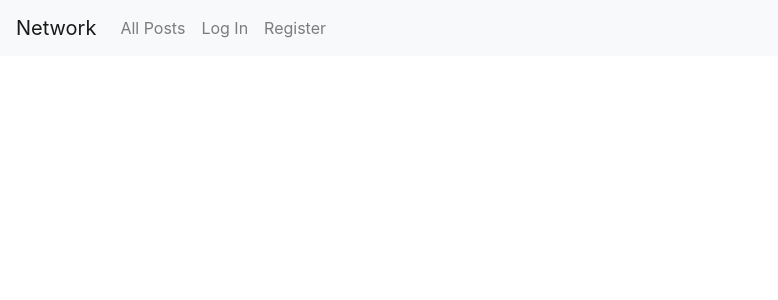
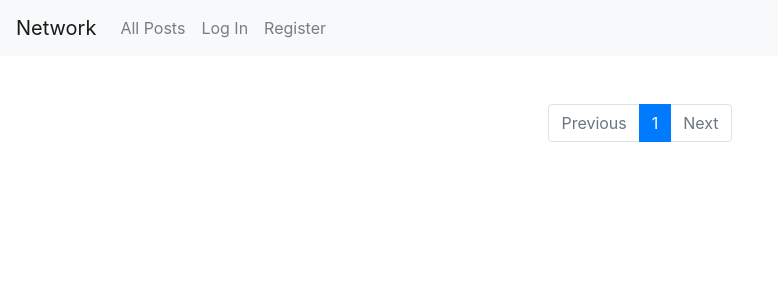
Before and after one commit to AndrewCasta/CS50W-Network, a Django app: page / in a window 1280 px wide. Shown: the top 300 px of the page, without its empty margins (0-778 px from the left). Run offline with Django 3.2, Linux system fonts and the light colour scheme; data that the repository does not hold is empty; some libraries are stand-ins or nearby versions.

Commit message:
add pagination

```diff
--- a/network/static/network/app.js
+++ b/network/static/network/app.js
@@ -1,11 +1,13 @@
 // Get the current user's id
-const userID = JSON.parse(document.getElementById('user_id').textContent);
-console.log(userID);
+const authUsername = JSON.parse(
+  document.getElementById('username').textContent
+);
+console.log(authUsername);
 
 // DOM sections
 const allPostsDOM = document.querySelector('#all-posts');
 const profileDOM = document.querySelector('#profile');
-const followingeDOM = document.querySelector('#following');
+const followingeDOM = document.querySelector('#following-posts');
 const postsDOM = document.querySelector('.posts');
 const profilPostsDOM = document.querySelector('#profile-posts');
 
@@ -16,19 +18,26 @@ const allPostsNav = document.querySelector('#all-posts-nav');
 const profileNav = document.querySelector('#profile-nav');
 const followingNav = document.querySelector('#following-nav');
 
+// Paginator navs
+const allPostsPageNav = document.querySelector('#posts-page-nav');
+const followingPostsPageNav = document.querySelector('#following-page-nav');
+const profilePostsPageNav = document.querySelector('#profile-page-nav');
+
 // Initial page state
-loadPosts(postsDOM);
+loadPosts(postsDOM, allPostsPageNav);
 changeDOM(allPostsDOM);
 
 // =========
 // All-posts
 // =========
 
+const addPostButton = document.querySelector('#addPost');
+
 allPostsNav.addEventListener('click', e => {
   e.preventDefault();
-  loadPosts(postsDOM);
+  loadPosts(postsDOM, allPostsPageNav);
   changeDOM(allPostsDOM, profileDOM);
-  const addPostButton = document.querySelector('#addPost');
+});
 
 if (addPostButton) {
   addPostButton.addEventListener('click', async e => {
@@ -41,10 +50,9 @@ allPostsNav.addEventListener('click', e => {
       }),
     });
     post.value = '';
-      loadPosts();
+    loadPosts(postsDOM, allPostsPageNav);
   });
 }
-});
 
 // ============
 // Following
@@ -58,9 +66,8 @@ if (followingNav) {
 }
 
 function loadFollowingPage() {
-  // fetch posts the user is following
   const username = followingNav.dataset.username;
-  loadPosts(followingeDOM, undefined, username);
+  loadPosts(followingeDOM, followingPostsPageNav, undefined, username);
 
   changeDOM(followingeDOM);
 }
@@ -78,9 +85,11 @@ if (profileNav) {
 
 // set-up follow button
 const followButton = $('#profile-follow');
+if (followButton) {
   followButton.addEventListener('click', e => {
     clickHandlerFollowButton(e.currentTarget.dataset.username);
   });
+}
 
 async function loadProfilePage(username) {
   // fetch the profile data
@@ -113,7 +122,7 @@ async function loadProfilePage(username) {
   }
 
   // add their posts (fetch helper)
-  loadPosts(profilPostsDOM, username);
+  loadPosts(profilPostsDOM, profilePostsPageNav, username);
 
   // Swap the DOM
   changeDOM(profileDOM);
@@ -151,12 +160,18 @@ function changeDOM(onDOM) {
  * @param {*} username - optional arg to load specific user's posts
  * @param {*} following - optional arg to load specific posts user is following
  */
-async function loadPosts(targetDOM, username = '', following = '') {
+async function loadPosts(
+  targetPostsDOM,
+  targetPaginationDOM,
+  username = '',
+  following = '',
+  page = 1
+) {
   const response = await fetch(
-    `/posts?username=${username}&following=${following}`
+    `/posts?username=${username}&following=${following}&page=${page}`
   );
-  const posts = await response.json();
-  const postsHtml = posts
+  const data = await response.json();
+  const postsHtml = data.posts
     .map(postItem => {
       const { username, post, datetime, likes } = postItem;
       return `<div class="post">
@@ -167,14 +182,104 @@ async function loadPosts(targetDOM, username = '', following = '') {
             </div>`;
     })
     .join('');
-  targetDOM.innerHTML = postsHtml;
+  targetPostsDOM.innerHTML = postsHtml;
+
+  // Add event handlers to all usernames for profile nav
   document.querySelectorAll('.username-click').forEach(clickHandle => {
     clickHandle.addEventListener('click', e => {
       username = e.currentTarget.dataset.username;
       loadProfilePage(username);
     });
   });
+
+  // Build the pagination
+  page = parseInt(data.pagination.page);
+  const {
+    page_total: pageTotal,
+    has_next: hasNext,
+    has_previous: hasPrevious,
+  } = data.pagination;
+
+  let pageButtonsHTML = '';
+  for (let i = 1; i <= pageTotal; i++) {
+    pageButtonsHTML += `<li data-pagination="${i}" class="page-item ${
+      i == page ? 'active' : ''
+    }"><a class="page-link">${i}</a></li>`;
   }
+
+  const paginatorHTML =
+    `
+  <li data-pagination="previous" class="page-item ${
+    hasPrevious ? '' : 'disabled'
+  }"><a class="page-link">Previous</a></li>` +
+    pageButtonsHTML +
+    `<li data-pagination="next" class="page-item ${
+      hasNext ? '' : 'disabled'
+    }"><a class="page-link">Next</a></li>
+  `;
+  targetPaginationDOM.innerHTML = paginatorHTML;
+
+  // add event handles
+  const pageItems = targetPaginationDOM.querySelectorAll('.page-item');
+
+  for (const item of pageItems) {
+    item.addEventListener('click', () => {
+      if (item.dataset.pagination === 'previous') previousPage();
+      if (item.dataset.pagination === 'next') nextPage();
+      if (parseInt(item.dataset.pagination)) linkPage(item.dataset.pagination);
+    });
+  }
+
+  function previousPage() {
+    page--;
+    if (page < 1) page = 1;
+    loadPosts(targetPostsDOM, targetPaginationDOM, username, following, page);
+  }
+  function nextPage() {
+    page++;
+    if (page > pageTotal) page = pageTotal;
+    loadPosts(targetPostsDOM, targetPaginationDOM, username, following, page);
+  }
+  function linkPage(page) {
+    loadPosts(targetPostsDOM, targetPaginationDOM, username, following, page);
+  }
+}
+
+// /**
+//  * Pagination builder
+//  * @param {*} navDOM
+//  * @param {*} paginationObj
+//  */
+// function paginationBuilder(navDOM, paginationObj) {
+//   const {
+//     page,
+//     page_total: pageTotal,
+//     has_next: hasNext,
+//     has_previous: hasPrevious,
+//   } = paginationObj;
+
+//   let pageButtonsHTML = '';
+//   for (let i = 1; i <= pageTotal; i++) {
+//     pageButtonsHTML += `<li class="page-item ${
+//       i == page ? 'active' : ''
+//     }"><a class="page-link">${i}</a></li>`;
+//   }
+
+//   const paginatorHTML =
+//     `
+//   <li class="page-item ${
+//     hasPrevious ? '' : 'disabled'
+//   }"><a class="page-link">Previous</a></li>` +
+//     pageButtonsHTML +
+//     `<li class="page-item ${
+//       hasNext ? '' : 'disabled'
+//     }"><a class="page-link">Next</a></li>
+//   `;
+//   navDOM.innerHTML = paginatorHTML;
+
+//   // add event handles
+//   const previousPage = () => {}
+// }
 
 function $(selector) {
   try {
--- a/network/templates/network/index.html
+++ b/network/templates/network/index.html
@@ -26,10 +26,40 @@
 
   <!-- All Posts -->
   <div class="posts"></div>
+  <!-- paginator -->
+  <nav>
+    <ul id="posts-page-nav" class="pagination justify-content-center">
+      <li class="page-item disabled">
+        <a class="page-link">Previous</a>
+      </li>
+      <li class="page-item active"><a class="page-link">1</a></li>
+      <li class="page-item"><a class="page-link">2</a></li>
+      <li class="page-item"><a class="page-link">3</a></li>
+      <li class="page-item">
+        <a class="page-link">Next</a>
+      </li>
+    </ul>
+  </nav>
 </div>
 
 <!-- Following -->
-<div id="following" class="following"></div>
+<div id="following-posts">
+  <div id="following" class="following"></div>
+  <!-- paginator -->
+  <nav>
+    <ul id="following-page-nav" class="pagination justify-content-center">
+      <li class="page-item disabled">
+        <a class="page-link">Previous</a>
+      </li>
+      <li class="page-item active"><a class="page-link">1</a></li>
+      <li class="page-item"><a class="page-link">2</a></li>
+      <li class="page-item"><a class="page-link">3</a></li>
+      <li class="page-item">
+        <a class="page-link">Next</a>
+      </li>
+    </ul>
+  </nav>
+</div>
 
 <!-- Profile Page -->
 <div id="profile" class="profile" data-username="">
@@ -40,6 +70,20 @@
   <h4>Followers: <span id="profile-followers"></span></h4>
   <h4>Following: <span id="profile-following"></span></h4>
   <div id="profile-posts"></div>
+  <!-- paginator -->
+  <nav>
+    <ul id="profile-page-nav" class="pagination justify-content-center">
+      <li class="page-item disabled">
+        <a class="page-link">Previous</a>
+      </li>
+      <li class="page-item active"><a class="page-link">1</a></li>
+      <li class="page-item"><a class="page-link">2</a></li>
+      <li class="page-item"><a class="page-link">3</a></li>
+      <li class="page-item">
+        <a class="page-link">Next</a>
+      </li>
+    </ul>
+  </nav>
 </div>
 
 {% endblock %}
--- a/network/templates/network/layout.html
+++ b/network/templates/network/layout.html
@@ -61,6 +61,6 @@
     </nav>
 
     <div class="body">{% block body %} {% endblock %}</div>
-    {{ request.user.id|json_script:"user_id" }}
+    {{ request.user.username|json_script:"username" }}
   </body>
 </html>
--- a/network/views.py
+++ b/network/views.py
@@ -2,6 +2,7 @@ import json
 from django.contrib.auth import authenticate, login, logout
 from django.contrib.auth.decorators import login_required
 from django.core import serializers
+from django.core.paginator import Paginator
 from django.db import IntegrityError
 from network.models import User, Post, Follow, Like
 from django.http import HttpResponse, HttpResponseRedirect, JsonResponse
@@ -35,6 +36,7 @@ def posts(request):
 
         username = request.GET["username"]
         following = request.GET["following"]
+        page = request.GET.get("page", 1)
 
         if following:
             user_following = User.objects.get(username=following)
@@ -57,17 +59,28 @@ def posts(request):
         else:
             posts = Post.objects.all().order_by("-datetime")
 
+        paginator = Paginator(posts, 10)
+        posts_page = paginator.get_page(page)
+
         return JsonResponse(
-            [
-                {
-                    "id": post.id,
-                    "username": post.user.username,
-                    "post": post.post,
-                    "datetime": post.datetime.strftime("%b %w, %Y - %I:%M%p"),
-                    "likes": post.likes.count(),
-                }
-                for post in posts
-            ],
+            {
+                "pagination": {
+                    "page": int(page),
+                    "page_total": paginator.num_pages,
+                    "has_next": posts_page.has_next(),
+                    "has_previous": posts_page.has_previous(),
+                },
+                "posts": [
+                    {
+                        "id": post.id,
+                        "username": post.user.username,
+                        "post": post.post,
+                        "datetime": post.datetime.strftime("%b %w, %Y - %I:%M%p"),
+                        "likes": post.likes.count(),
+                    }
+                    for post in posts_page
+                ],
+            },
             safe=False,
         )
 
```
Lines whose indentation alone changed are shown as unchanged.
